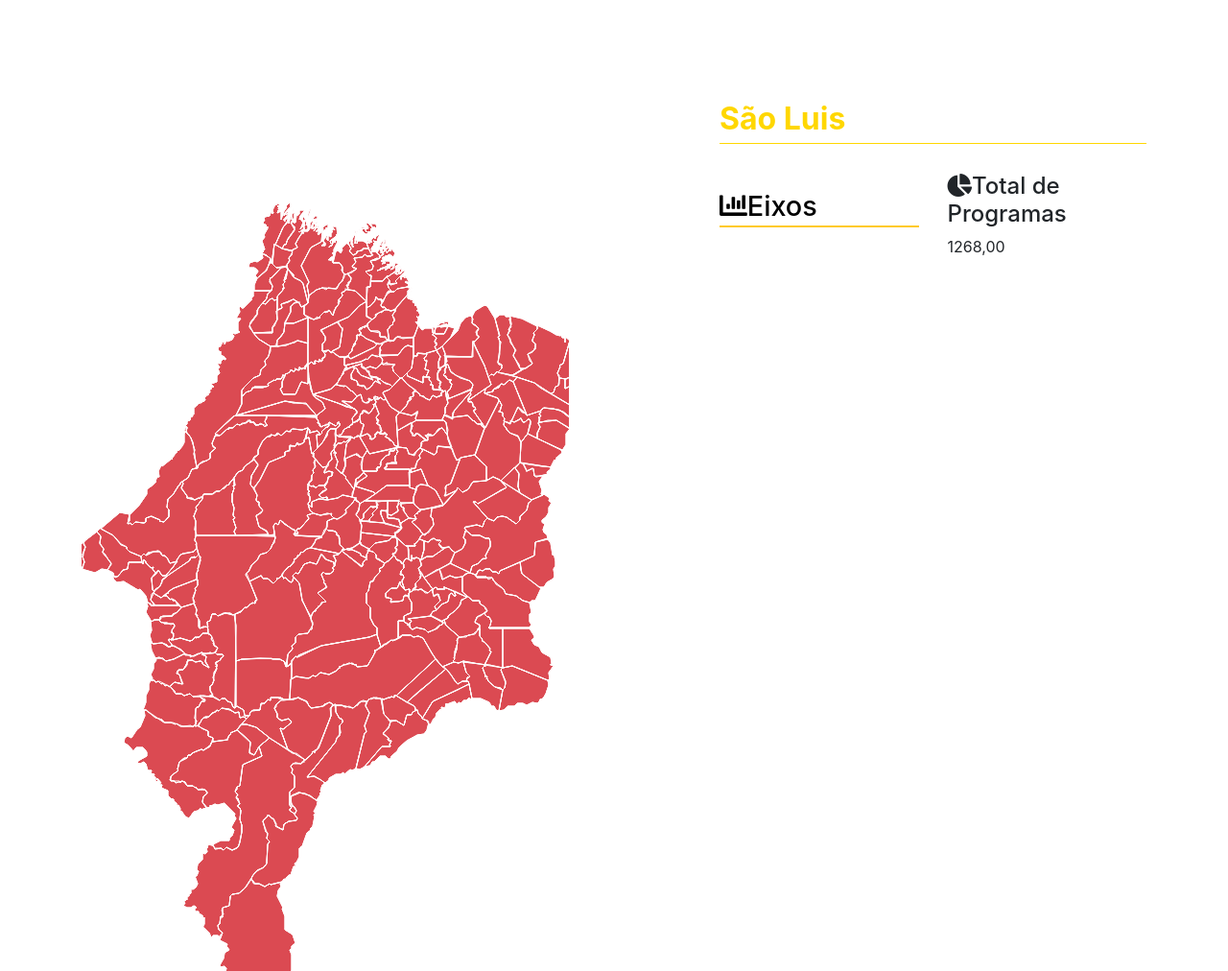
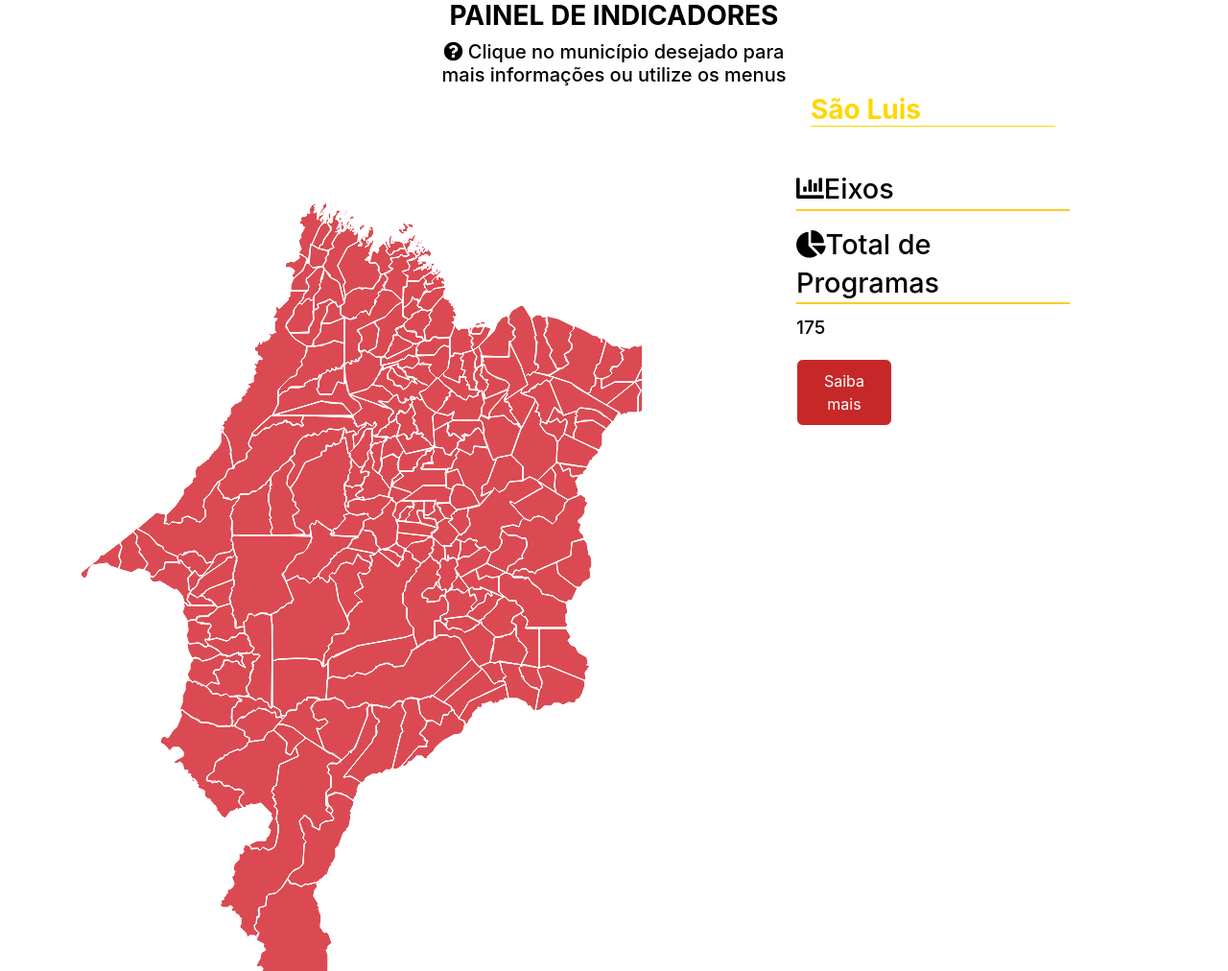
Before and after one commit to AbisaiSan/mapa_leaflet, a plain HTML site: page index.html in a window 1280 px wide. Shown: the top 1012 px of the page at 96% size. Drawn offline with nearby package versions, Linux system fonts and the light colour scheme; no server answers.

Commit message:
Front principal

```diff
--- a/css/style.css
+++ b/css/style.css
@@ -58,15 +58,15 @@ ul, li{
 
 /*Sessão de dados exibidos (Municipio, eixo, todal de progrmas e projetos*/
 
-.sessaoDados {
+/* .sessaoDados {
     display: flex;
     align-items: center;
     justify-content: center;
     flex-direction: column;
     flex-wrap: wrap;
-}
+} */
 
-.nomeMunicipio {
+/* .nomeMunicipio {
     text-align: left;
     font-size: 2em;
     line-height: 1.6em;
@@ -79,7 +79,7 @@ ul, li{
     margin-bottom: 30px;
     font-weight: bold;
     color: gold;
-}
+} */
 
 .listEixos h4{
     margin-top: 15px;
@@ -112,9 +112,10 @@ ul, li{
 }
 
 .botao{
+
     cursor: pointer;
     text-align: center;
-    width: 80px;
+    width: 100px;
     height: auto;
     padding: 10px;
     background-color: #c62828;
@@ -127,6 +128,7 @@ ul, li{
     background-color: #ffff;
     color: #c62828;
 }
+
 .mapa {
     display: flex;
     justify-content: left;
--- a/index.html
+++ b/index.html
@@ -30,35 +30,34 @@
 
             <div class="row">
                 <div class="col-md-12">
-                    <h3 style="text-transform: uppercase; text-align: center; color: #ffffff; font-weight: bold;">Painel de Indicadores</h3>
-                    <h5 style="text-align: center; color: #ffffff;"><i class="fas fa-question-circle"></i> Clique no município desejado para<br> mais informações ou utilize os menus</h5>
+                    <h3 style="text-transform: uppercase; text-align: center; color: black; font-weight: bold;">Painel
+                        de Indicadores</h3>
+                    <h5 style="text-align: center; color: black;"><i class="fas fa-question-circle"></i> Clique no
+                        município desejado para<br> mais informações ou utilize os menus</h5>
                 </div>
 
 
-                <div class="col-md-7" style="margin-bottom: 50px;">
-                    <!--mapa-->
+                <div class="col-md-8" style="margin-bottom: 50px;">
                     <div class="mapa" id="map"></div>
-                    <!--mapa-->
                 </div>
 
-                <div class="col-md-5 col-indicadores">
+                <div class="col-3 col-indicadores">
                     <div class="row">
 
-
                         <div class="col-md-12" id="nomeMunicipio">
-                        <h3 class="nomeMunicipio" style="border-bottom: 1px solid gold;margin-bottom: 30px; font-weight: bold; color: gold;">São Luis</h3>
+                            <h3 class="nomeMunicipio"
+                                style="border-bottom: 1px solid gold;margin-bottom: 30px; font-weight: bold; color: gold;">
+                                São Luis</h3>
                         </div>
 
-                        <div id="listEixos" class="col-md-6 detalhe-indicadores listEixos">
+                        <div class=" detalhe-indicadores listEixos">
                             <h4><i class="fas fa-chart-bar"></i>Eixos</h4>
-
+                            <div id="listEixos"></div>
+                            <!--PROGRAMAS-->
+                            <h4><i class="fas fa-chart-pie"></i>Total de Programas</h4>
+                            <p>175</p>
                         </div>
-
-                        <div class="col-md-6 detalhe-indicadores">
-                            <h4><i class="fas fa-chart-pie"></i>Total de Programas</h4>
-                            <p>1268,00</p>
-                        </div>
-
+                        <div class="botao">Saiba mais</div>
                     </div>
 
                 </div>
--- a/js/index.js
+++ b/js/index.js
@@ -23,6 +23,7 @@ var map = new L.Map('map', {
 		.then(function (data)  {
 		L.geoJSON(data).addTo(map);
 
+
 	//
 	// Adicionando o nome da cidade para exibir ao lado
 	function addTextoDiv(text) {
@@ -45,7 +46,7 @@ async function getEixos() {
 
 getEixos()
 
-/*Listando eixos e jogando no front*/
+/*Listando eixos e jogando no*/
 function show1(eixos) {
 
     let lista_eixos = ''
@@ -76,6 +77,7 @@ function show1(eixos) {
 
 		onEachFeature: function (feature, layer) {
 		layer.on("mouseover", function (e) {
+
 
 		getDados(feature, layer);
 
```
Also changed, not shown: infoMunicipio.html (added, +12 -0 lines). Lines whose indentation alone changed are shown as unchanged.
